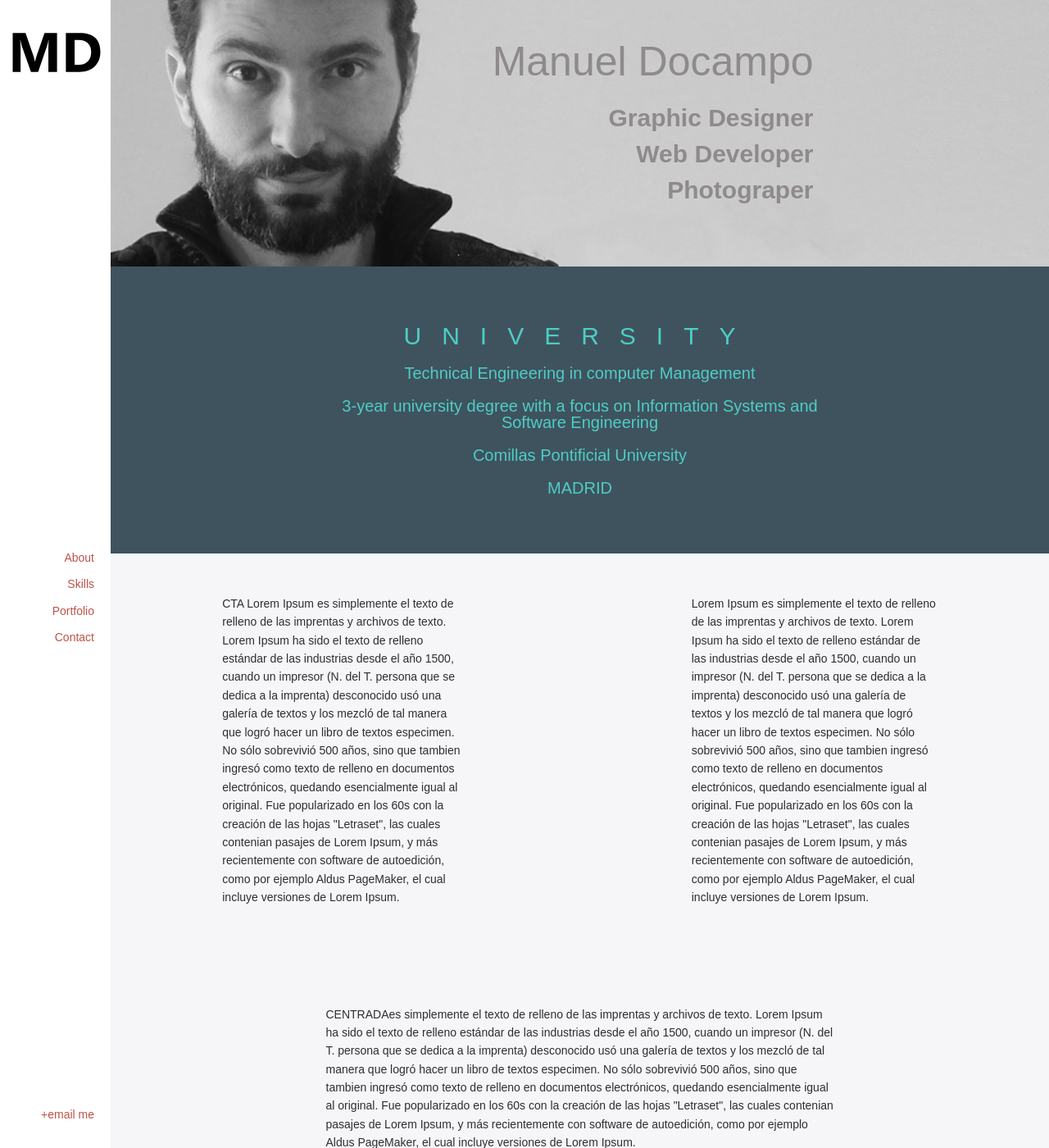
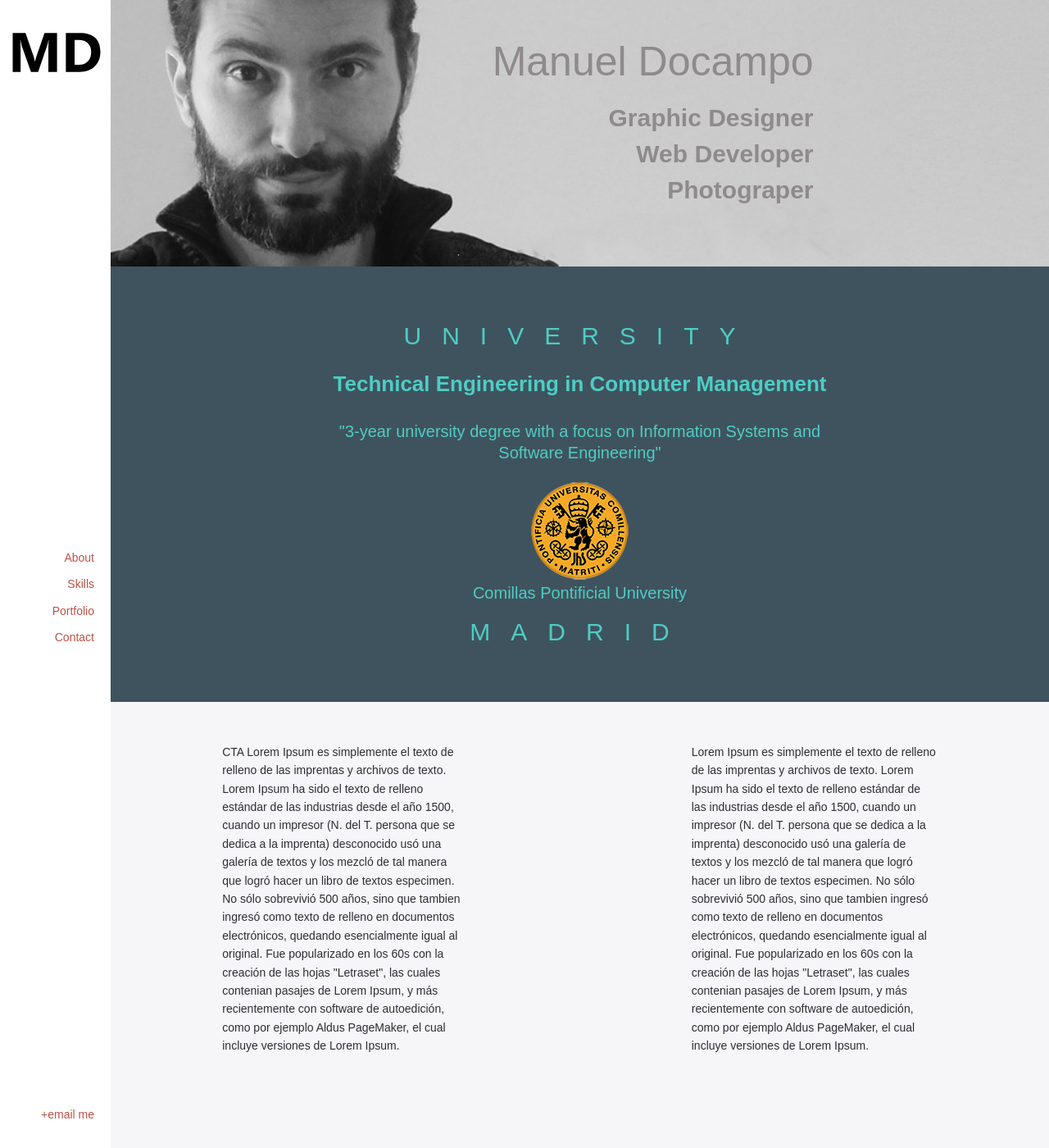
Before and after one commit to strombolys/16manueldocampo, a Jekyll site: the page built from index.html, in a window 1280 px wide and 1400 px high. Shown: the whole window at 82% size. Built offline with Jekyll 4.4.1, drawn with Linux system fonts in a browser that asks for light colours; Markdown is read by kramdown in place of the engine named in the settings.

Commit message:
skill
skill terminados

```diff
--- a/_includes/secton-skills.html
+++ b/_includes/secton-skills.html
@@ -1 +1 @@
-<section class="skills"><div class="flex flex--center"><div class="col-2"><h1>UNIVERSITY</h1><p>Technical Engineering in computer Management</p><P>3-year university degree with a focus on Information Systems and Software Engineering</P><P>Comillas Pontificial University</P><p>MADRID</p></div></div></section>
+<section class="skills"><div class="flex flex--center"><div class="col-2"><h1>UNIVERSITY	</h1><h3>Technical Engineering in Computer Management</h3><P>"3-year university degree with a focus on Information Systems and Software Engineering"</P><img src="/assets/img/escudo.png" class="escudo"/><P>Comillas Pontificial University</P><h1>MADRID</h1></div></div></section>
--- a/assets/css/main.css
+++ b/assets/css/main.css
@@ -670,12 +670,26 @@ section.skills {
     letter-spacing: 25px;
     line-height: 1;
     text-align: center; }
+  section.skills h3 {
+    color: #4ecdc4;
+    text-align: center; }
   section.skills p {
     color: #4ecdc4;
     font-size: 20px;
     font-weight: 400;
-    line-height: 1;
+    line-height: 1.3;
     text-align: center; }
+  section.skills .escudo {
+    display: block;
+    margin: 0 auto 0 auto; }
+  @media (max-width: 425px) {
+    section.skills h1 {
+      color: #4ecdc4;
+      font-size: 25px;
+      font-weight: 400;
+      letter-spacing: 15px;
+      line-height: 1;
+      text-align: center; } }
 
 .home-wrap {
   display: -webkit-box;
```
Also changed, not shown: _jadefiles/secton-skills.jade (+4 -3 lines), assets/css/3-sections/skills.sass (+17 -1 lines), assets/img/Escudo.png (added), 1 other file.
